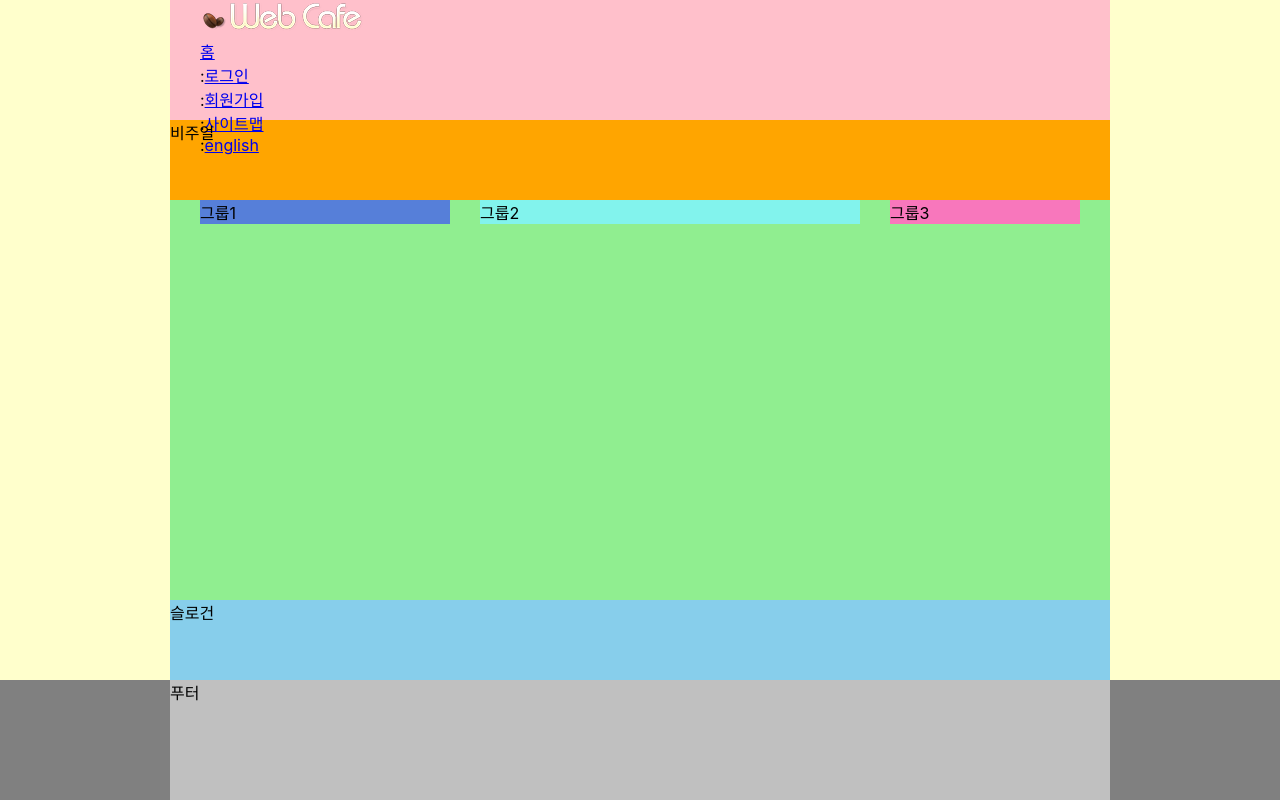
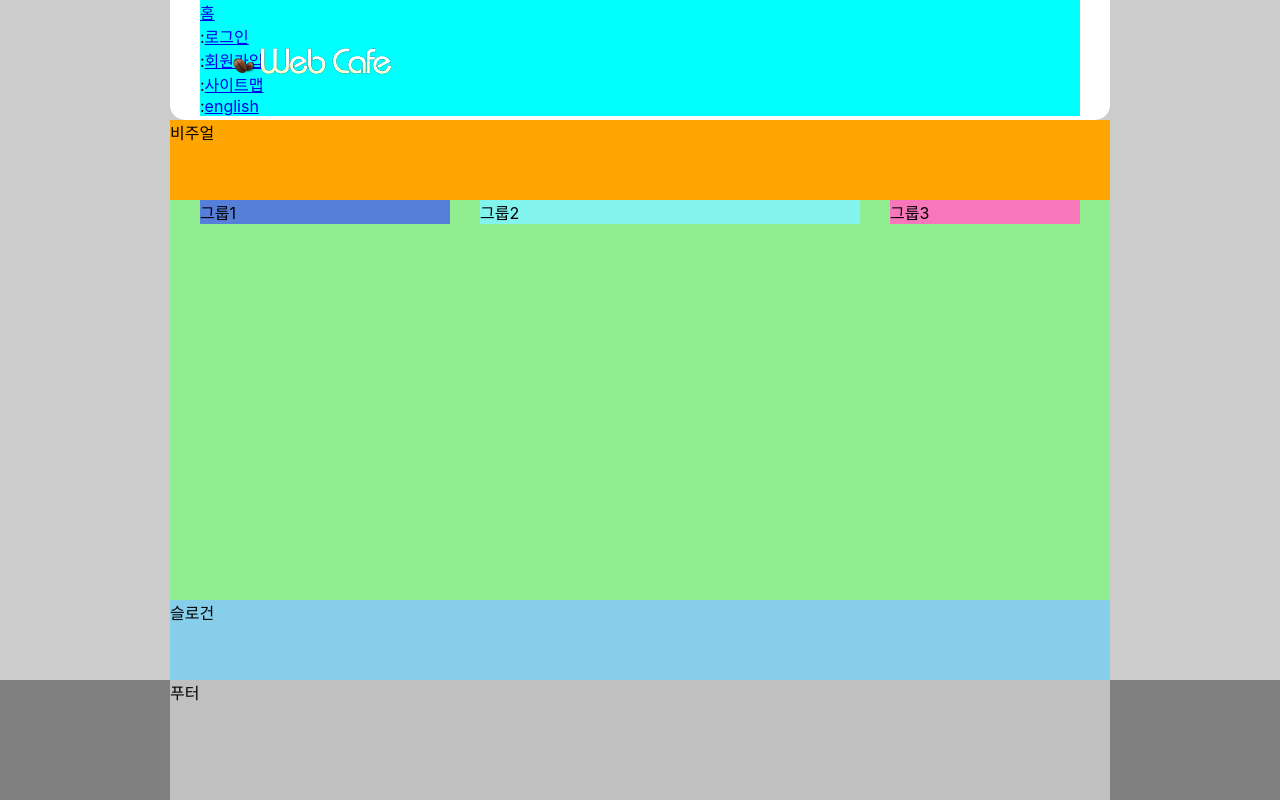
Before and after one commit to Eonii2/HTML5, a plain HTML site: page index.html in a window 1280 px wide. Drawn offline with Linux system fonts and the light colour scheme; a web font is replaced by a local one.

Commit message:
로고 배치 완료

```diff
--- a/styles/style.css
+++ b/styles/style.css
@@ -8,7 +8,7 @@
 
 /* 본문 스타일*/
 body {
-  background: #ffc;
+  background: #ccc;
   font-family: "Pretendard Variable", Pretendard, -apple-system, BlinkMacSystemFont, system-ui, Roboto, "Helvetica Neue", "Segoe UI", "Apple SD Gothic Neo", "Noto Sans KR", "Malgun Gothic", "Apple Color Emoji", "Segoe UI Emoji", "Segoe UI Symbol", sans-serif;
 }
 
@@ -20,10 +20,25 @@ body {
 
 /* 헤더 */
 .header{
-  background: pink;
+  background: #fff;
   padding: 0 30px;
   height: 15vh;
+  border-radius: 0 0 15px 15px ;
+  position: relative;
 }
+
+/* 로고 */
+.logo{
+  position: absolute;
+  top: 45px ;
+  left: 60px ;
+}
+
+/* 텍스트 링크 모음  */
+.member{
+  background-color: aqua;
+}
+
 /* 비주얼 */
 .visual{
   background: orange;
```
